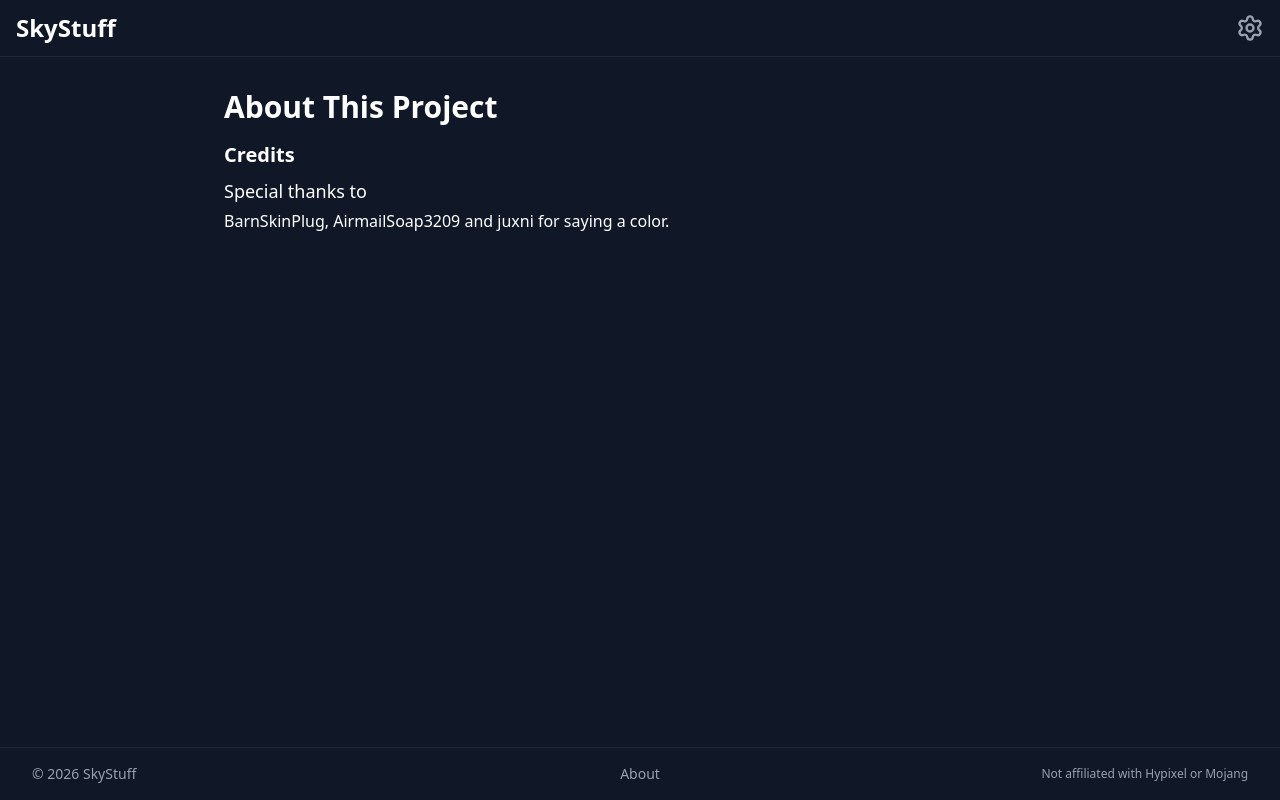
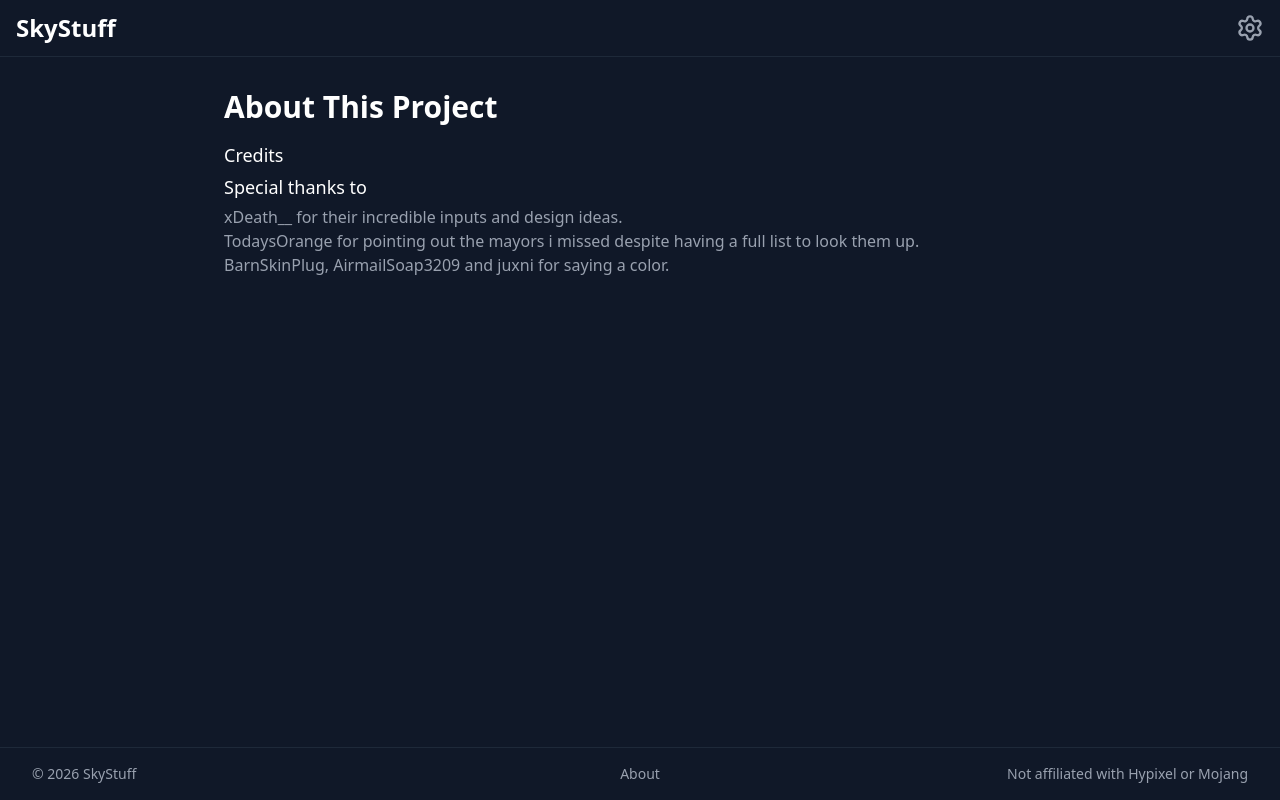
Before and after one commit to meeeeeooooow/skyStuff-v2, a Next.js app: page /about in a window 1280 px wide. Built offline with nearby package versions, Linux system fonts and the light colour scheme.

Commit message:
Refactor About page layout to improve credits presentation and update Footer component styling

```diff
--- a/src/app/about/page.tsx
+++ b/src/app/about/page.tsx
@@ -2,9 +2,13 @@ export default function AboutPage() {
   return (
     <main className="max-w-4xl mx-auto p-8">
       <h1 className="text-3xl font-bold mb-4">About This Project</h1>
-      <h2 className="text-xl font-bold mb-2">Credits</h2>
-      <h3 className="text-lg font-medium mb-1">Special thanks to</h3>
-      <p className="text mb-4">BarnSkinPlug, AirmailSoap3209 and juxni for saying a color.</p>
+      <h2 className="text-lg font-medium mb-1">Credits</h2>
+      <h2 className="text-lg font-medium mb-1">Special thanks to</h2>
+      <ul className="list-inside text-gray-400 mb-4">
+        <li>xDeath__ for their incredible inputs and design ideas.</li>
+        <li>TodaysOrange for pointing out the mayors i missed despite having a full list to look them up.</li>
+        <li>BarnSkinPlug, AirmailSoap3209 and juxni for saying a color.</li>
+      </ul>
     </main>
   );
 }
--- a/src/components/Footer.tsx
+++ b/src/components/Footer.tsx
@@ -16,7 +16,7 @@ export default function Footer() {
           </Link>
         </div>
 
-        <div className="w-full md:w-1/3 text-center md:text-right text-xs">
+        <div className="w-full md:w-1/3 text-center md:text-right">
           Not affiliated with Hypixel or Mojang
         </div>
 
```
